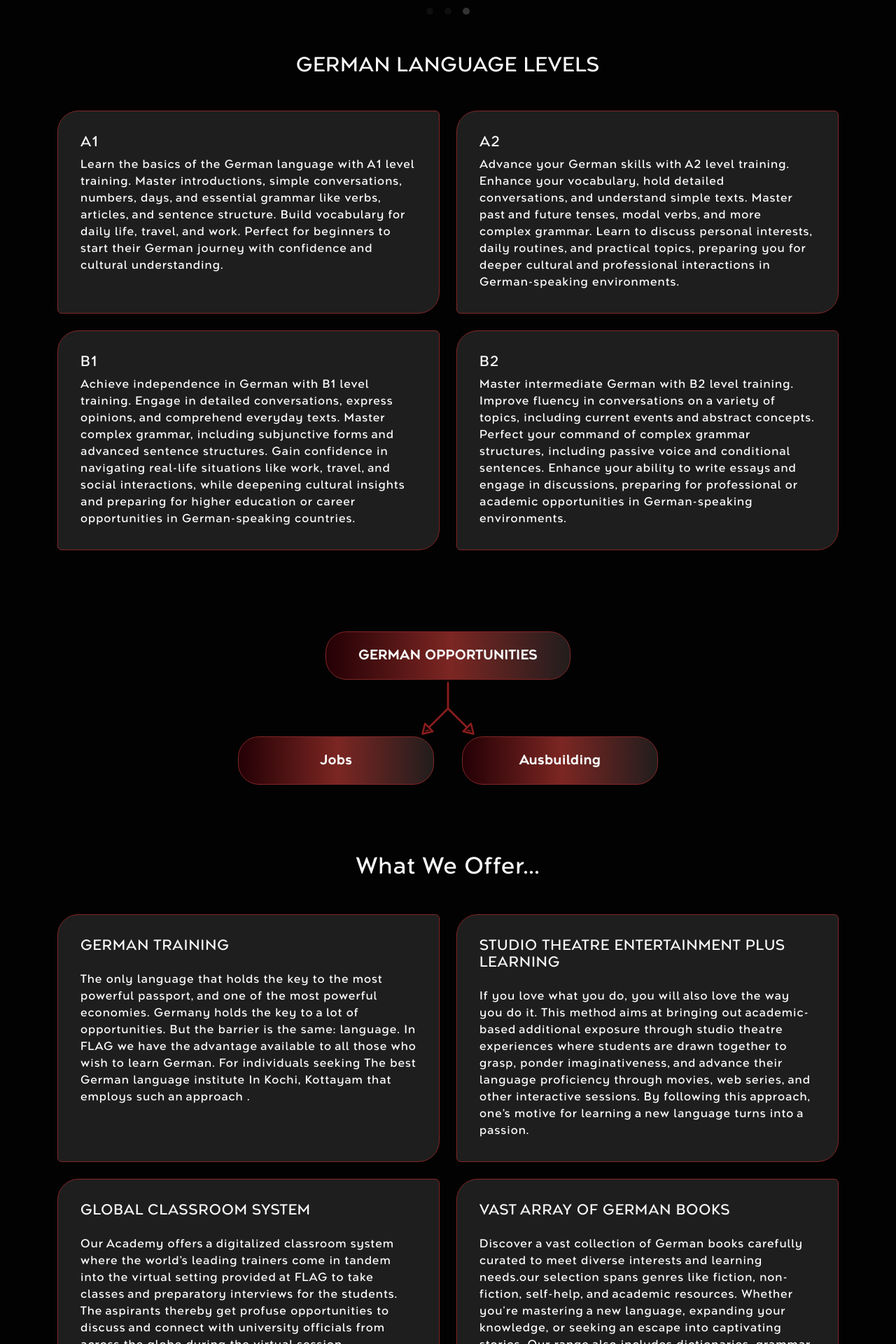
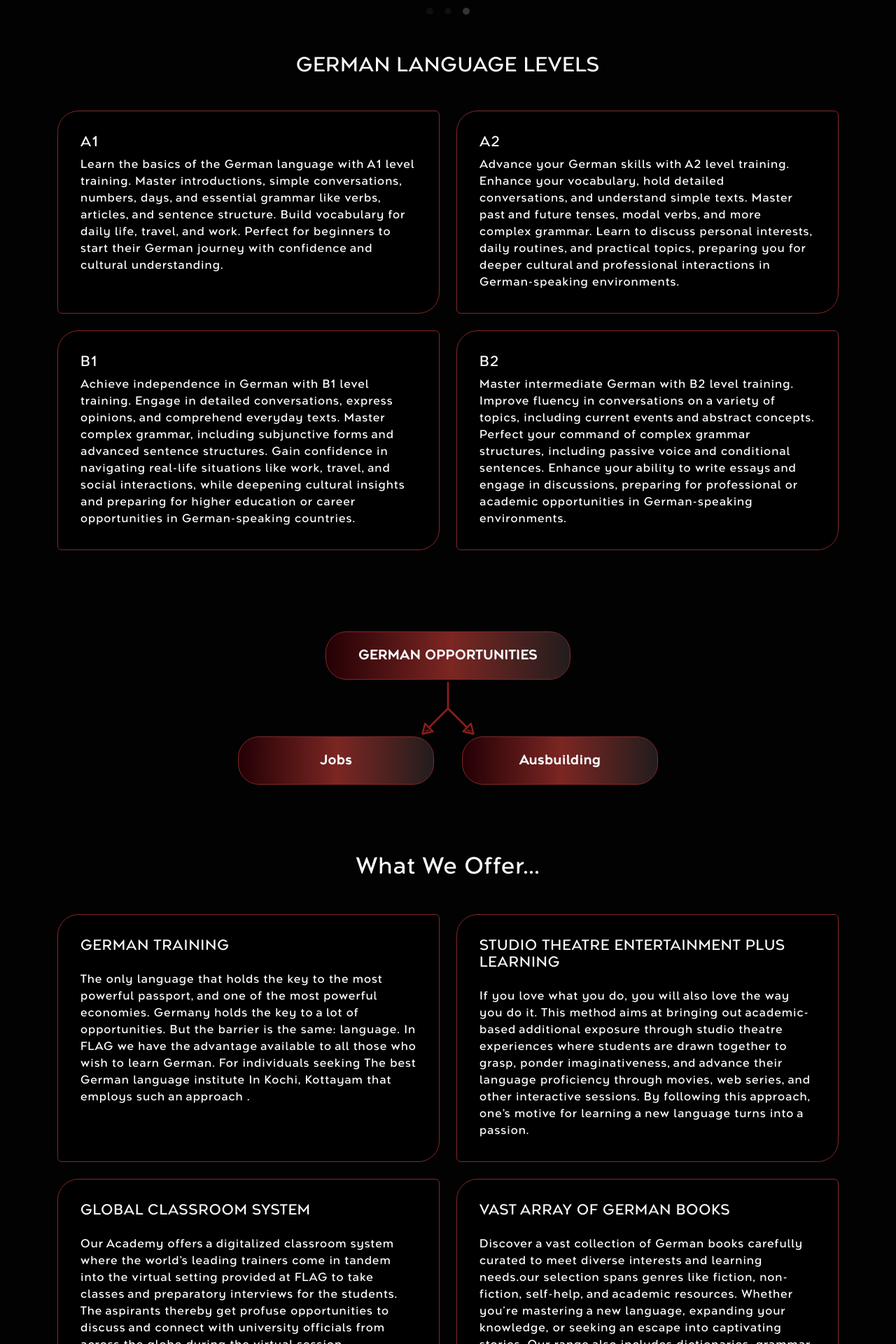
Before and after one commit to lifeplannerdev/flag, a Django app: page / in a window 1280 px wide. Shown: the part 1547-3467 px from the top of the page at 70% size. Run offline with Django 5.2, Linux system fonts and the light colour scheme; some libraries are stand-ins or nearby versions.

Commit message:
14 jan commit

```diff
--- a/templates/home.html
+++ b/templates/home.html
@@ -177,7 +177,7 @@
     }
 
     .card {
-      background-color: #1e1e1e;
+      background-color: black;
       border: 1px solid rgb(131, 39, 39);
       border-top-left-radius:30px;
       border-bottom-right-radius: 30px;
```
